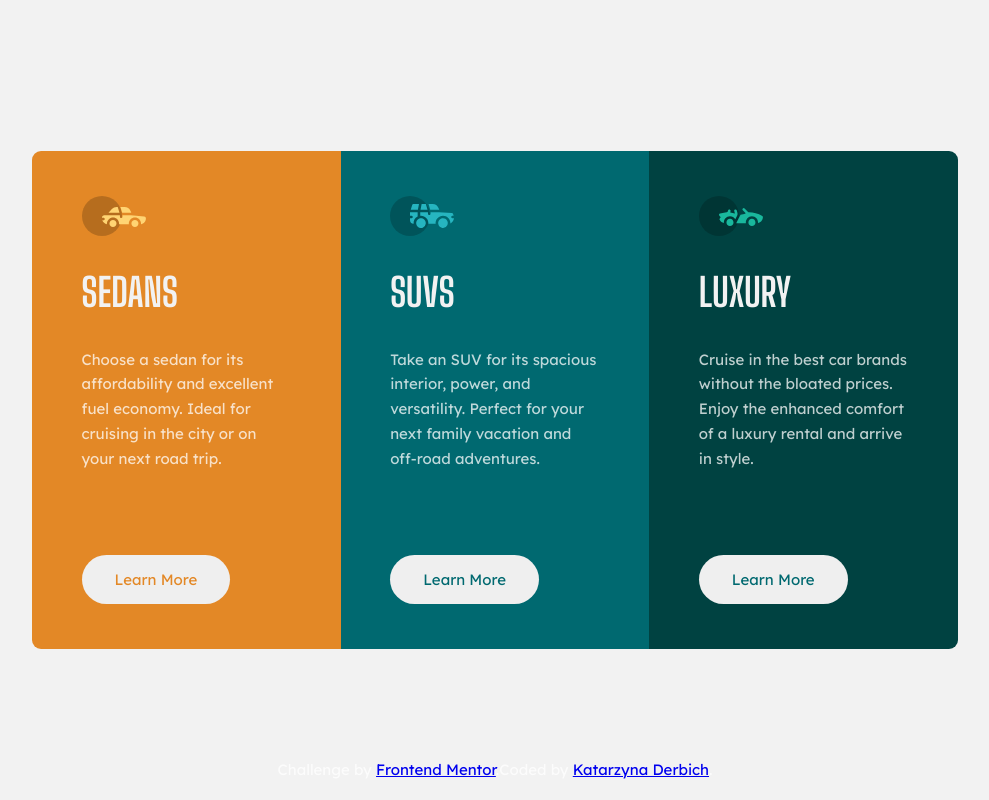
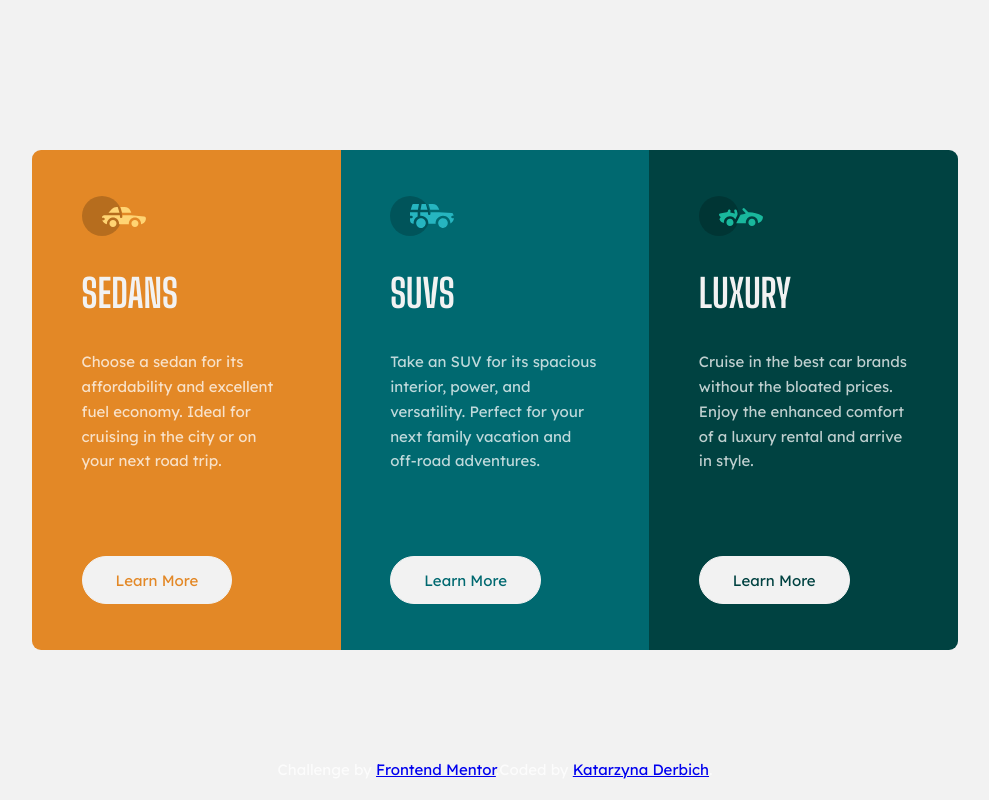
Before and after one commit to belie369/3-column-preview-card-component, a website: page index.html in a window 1280 px wide. Shown: the whole page, without its empty margins (145-1134 px from the left). Drawn offline with Linux system fonts and the light colour scheme; files whose address does not match are found by name.

Commit message:
Styled button in hover state, minor fixes in button style; Minor fixes to min-height, margin-bottom in .card.

```diff
--- a/src/sass/_components.scss
+++ b/src/sass/_components.scss
@@ -18,7 +18,7 @@
 
 	@include b.respond(large) {
 		min-width: auto;
-		min-height: 49.85rem;
+		min-height: 50rem;
 	}
 
 	&:first-of-type {
@@ -66,13 +66,22 @@
 		line-height: 1.65;
 
 		@include b.respond(large) {
-			margin-bottom: 3.4em;
+			margin-bottom: 3.2em;
 		}
 	}
 
 	&__btn {
-		padding: 1em 2.2em;
+		padding: 0.9em 2.2em;
+		background-color: b.$very-light-gray;
+		border: 1px solid b.$very-light-gray;
 		border-radius: 10rem;
+		transition: background-color 0.3s, color 0.2s;
+
+		&:hover {
+			background-color: unset;
+			color: b.$very-light-gray;
+			border: 1px solid b.$very-light-gray;
+		}
 
 		&--sedans {
 			color: b.$bright-orange;
@@ -83,7 +92,7 @@
 		}
 
 		&--luxury {
-			color: b.$dark-cyan;
+			color: b.$very-dark-cyan;
 		}
 	}
 }
```
Also changed, not shown: dist/css/main.min.css.
